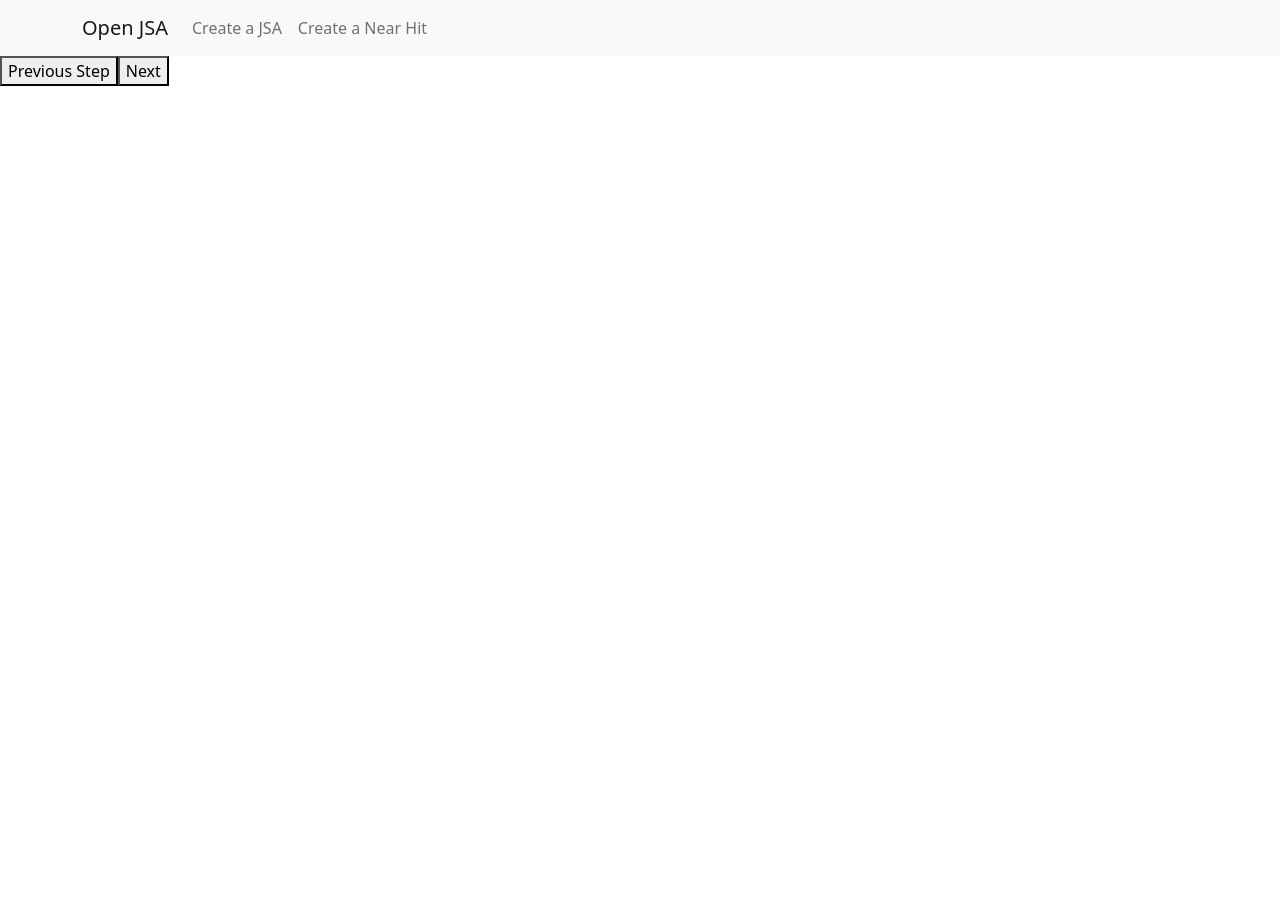
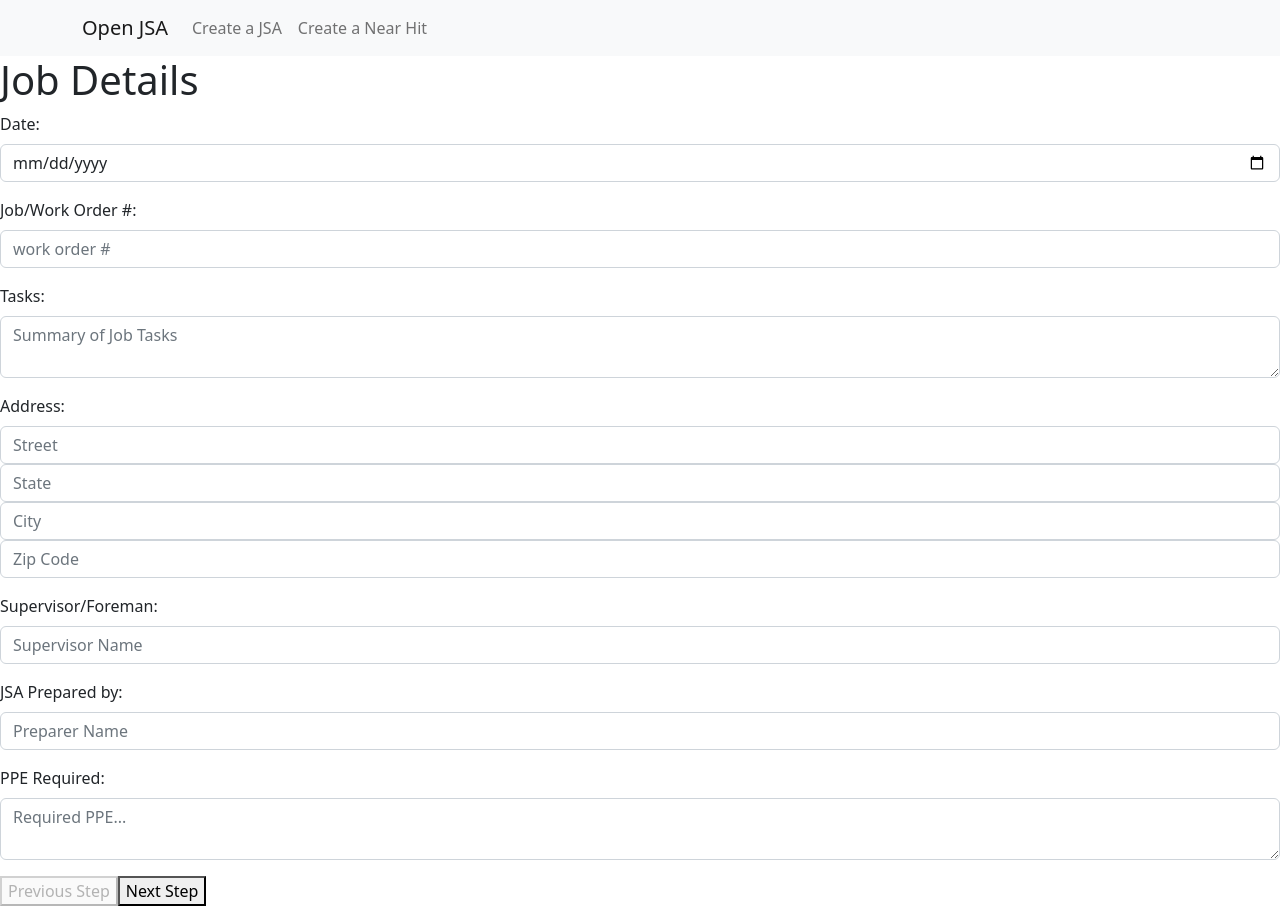
Before and after one commit to JudPLopez/open-jsa, a React (Create React App) app: page / in a window 1280 px wide. Before the commit the page ends 800 px from the top, so only its background shows below. Built offline with nearby package versions, Linux system fonts and the light colour scheme.

Commit message:
basic job info form created

```diff
--- a/src/jsa-components/JobDetails.js
+++ b/src/jsa-components/JobDetails.js
@@ -1,8 +1,42 @@
-import React from 'react'
+import React from 'react';
+import Form from 'react-bootstrap/form';
+import { InputGroup } from 'react-bootstrap/InputGroup';
 
 function JobDetails() {
   return (
-    <div>JobDetails</div>
+    <Form className='job-details-container'>
+        <Form.Group className='mb-3' controlId='formBasicDate'>
+            <Form.Label>Date: </Form.Label>
+            <Form.Control type='date'></Form.Control>
+        </Form.Group>
+        <Form.Group className='mb-3' controlId='formBasicJobNumber'>
+            <Form.Label>Job/Work Order #: </Form.Label>
+            <Form.Control type='text' placeholder='work order #'></Form.Control>
+        </Form.Group>
+        <Form.Group className='mb-3' controlId='formBasicTask'>
+            <Form.Label>Tasks: </Form.Label>
+            <Form.Control as='textarea' placeholder='Summary of Job Tasks'></Form.Control>
+        </Form.Group>
+        <Form.Group className='mb-3' controlId='formBasicLocation'>
+            <Form.Label>Address: </Form.Label>
+            <Form.Control type='text' placeholder='Street'></Form.Control>
+            <Form.Control type='text' placeholder='State'></Form.Control>
+            <Form.Control type='text' placeholder='City'></Form.Control>
+            <Form.Control type='text' placeholder='Zip Code'></Form.Control>
+        </Form.Group>
+        <Form.Group className='mb-3' controlId='formBasicSupervisor'>
+            <Form.Label>Supervisor/Foreman: </Form.Label>
+            <Form.Control type='text' placeholder='Supervisor Name'></Form.Control>
+        </Form.Group>
+        <Form.Group className='mb-3' controlId='formBasicPreparer'>
+            <Form.Label>JSA Prepared by: </Form.Label>
+            <Form.Control type='text' placeholder='Preparer Name'></Form.Control>
+        </Form.Group>
+        <Form.Group className='mb-3' controlId='formBasicPPE'>
+            <Form.Label>PPE Required: </Form.Label>
+            <Form.Control as='textarea' placeholder='Required PPE...'></Form.Control>
+        </Form.Group>
+    </Form>
   )
 }
 
--- a/src/jsa-components/Jsa.js
+++ b/src/jsa-components/Jsa.js
@@ -1,15 +1,48 @@
-import React from 'react'
+import React, { useState } from 'react'
+import JobAnalysis from './JobAnalysis';
+import JobDetails from './JobDetails';
+import WorkerDetails from './WorkerDetails';
 
 function Jsa() {
+  const [page, setPage] = useState(0);
+
+  const FormTitles = ['Job Details', 'Job Analysis', 'Worker Information'];
+
+  const PageDisplay = () => {
+    if (page === 0) {
+      return <JobDetails />;
+    } else if (page === 1) {
+      return <JobAnalysis />;
+    } else {
+      return <WorkerDetails />
+    }
+  }
+
   return (
     <div className='jsa'>
       <div className='progressbar'></div>
       <div className='form-container'>
-        <div className='header'></div>
-        <div className='form-body'></div>
+        <div className='header'>
+          <h1>{FormTitles[page]}</h1>
+        </div>
+        <div className='form-body'>{PageDisplay()}</div>
         <div className='form-footer'>
-          <button>Previous Step</button>
-          <button>Next</button>
+          <button
+            disabled={page === 0}
+            onClick={() => {
+              setPage((currPage) => currPage - 1);
+              }}
+          >
+            Previous Step
+          </button>
+          <button
+            disabled={page === FormTitles.length - 1}
+            onClick={() => {
+              setPage((currPage) => currPage + 1);
+              }}
+            >
+              Next Step
+          </button>
         </div>
       </div>
     </div>
```
